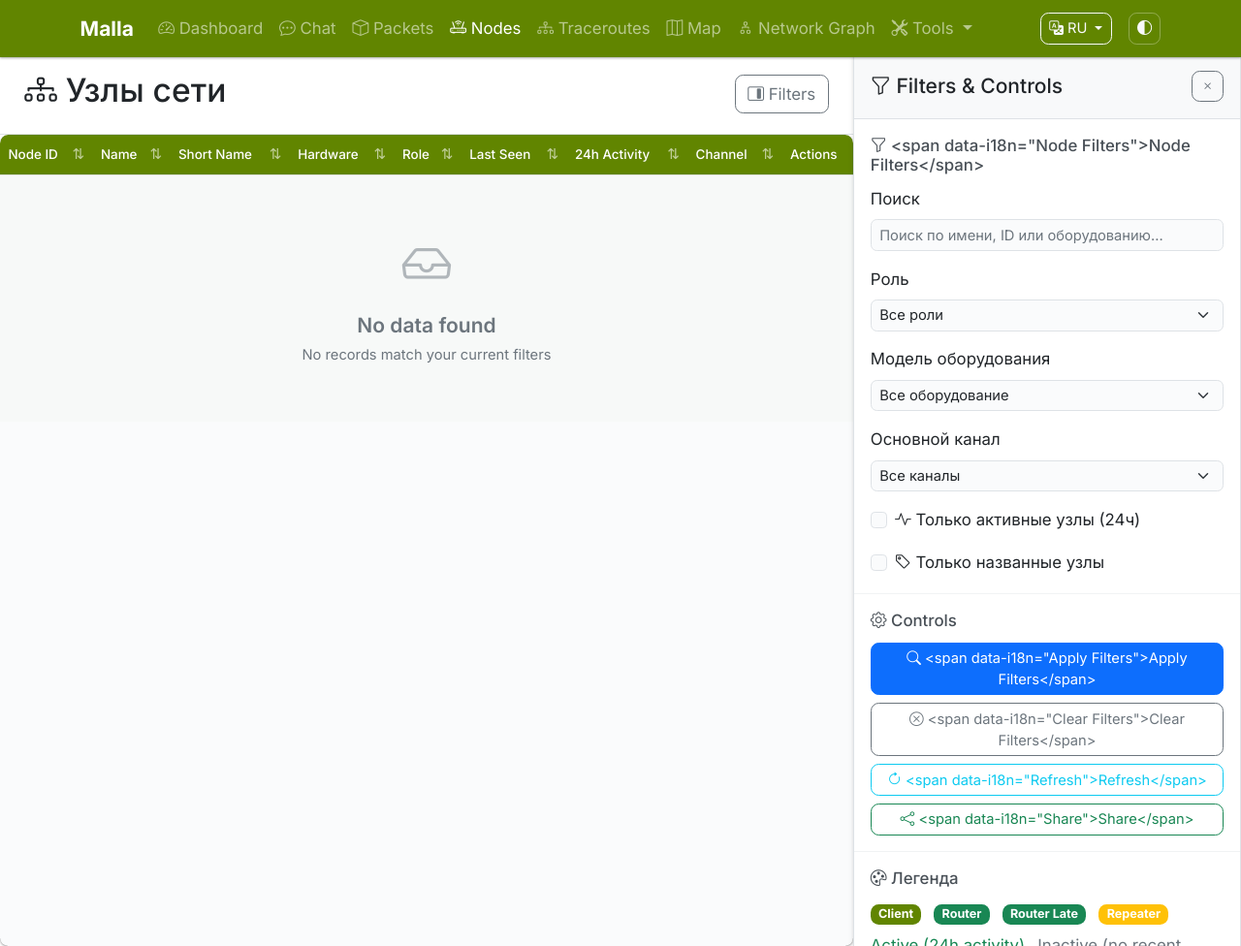
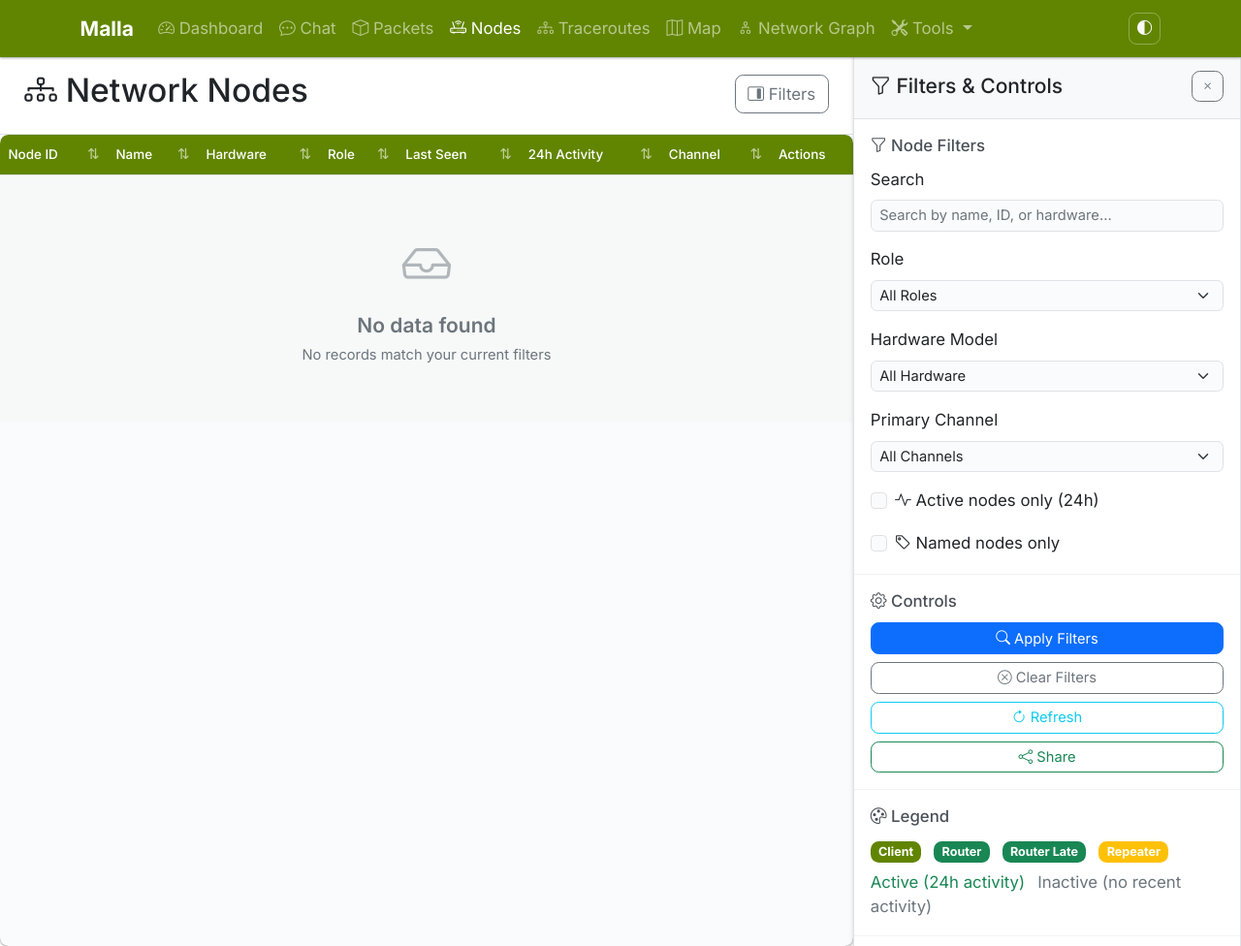
Before and after one commit to vfhdtk1-glitch/meshworks-malla, a Flask app: page /nodes in a window 1280 px wide. Shown: the whole page at 97% size. Run offline with Flask 3, Linux system fonts and the light colour scheme; data that the repository does not hold is empty; some libraries are stand-ins or nearby versions.

Commit message:
11111111

```diff
--- a/src/malla/static/js/i18n.js
+++ /dev/null
@@ -1,172 +0,0 @@
-(function () {
-    const TRANSLATIONS = {
-        'ru': {
-            // Dashboard
-            'Mesh Network Dashboard': 'Панель управления сетью Meshtastic',
-            'Mesh Metrics': 'Метрики сети',
-            'Total Nodes': 'Всего узлов',
-            'Active Nodes (24h)': 'Активные узлы (24ч)',
-            'Gateway Diversity': 'Разнообразие шлюзов',
-            'Protocol Diversity': 'Разнообразие протоколов',
-            'Total Messages': 'Всего сообщений',
-            'Processing Success': 'Успешная обработка',
-            'Network Activity Trends (7 Days)': 'Тренды сетевой активности (7 дней)',
-            'Network Health': 'Состояние сети',
-            'Network Coverage': 'Покрытие сети',
-            'Message Success Rate': 'Успешность сообщений',
-            'Multiple data sources improve reliability': 'Несколько источников данных повышают надежность',
-            'Recent Activity': 'Недавняя активность',
-            'Protocol Types': 'Типы протоколов',
-            'Node Activity Distribution': 'Распределение активности узлов',
-            'Gateway Activity Distribution': 'Распределение активности шлюзов',
-            'Signal Quality Distribution': 'Распределение качества сигнала',
-            'Message Routing Patterns': 'Паттерны маршрутизации сообщений',
-            'Protocol Usage (24h)': 'Использование протоколов (24ч)',
-            'Most Active Nodes': 'Самые активные узлы',
-            'Network Information': 'Информация о сети',
-            'Activity Summary': 'Сводка активности',
-            'Signal Quality': 'Качество сигнала',
-            'Avg RSSI': 'Средний RSSI',
-            'Avg SNR': 'Средний SNR',
-            'Network Health': 'Состояние сети',
-
-            // Nodes
-            'Network Nodes': 'Узлы сети',
-            'Node Filters': 'Фильтры узлов',
-            'Search': 'Поиск',
-            'Search by name, ID, or hardware...': 'Поиск по имени, ID или оборудованию...',
-            'Role': 'Роль',
-            'All Roles': 'Все роли',
-            'Hardware Model': 'Модель оборудования',
-            'All Hardware': 'Все оборудование',
-            'Primary Channel': 'Основной канал',
-            'All Channels': 'Все каналы',
-            'Active nodes only (24h)': 'Только активные узлы (24ч)',
-            'Named nodes only': 'Только названные узлы',
-            'Apply Filters': 'Применить фильтры',
-            'Clear Filters': 'Очистить фильтры',
-            'Refresh': 'Обновить',
-            'Share': 'Поделиться',
-            'Legend': 'Легенда',
-            'Name': 'Имя',
-            'Short Name': 'Краткое имя',
-            'Hardware': 'Оборудование',
-            'Last Seen': 'Последнее появление',
-            '24h Activity': 'Активность (24ч)',
-            'Channel': 'Канал',
-            'Actions': 'Действия',
-            'View node details': 'Просмотр деталей узла',
-            'View packets from this node': 'Просмотр пакетов от этого узла',
-            'View traceroutes from this node': 'Просмотр трассировок от этого узла',
-
-            // Common
-            'Loading...': 'Загрузка...',
-            'No data found': 'Данные не найдены',
-            'Try adjusting your search terms': 'Попробуйте изменить поисковый запрос',
-            'No records match your current filters': 'Нет записей, соответствующих вашим фильтрам',
-            'Error loading data': 'Ошибка загрузки данных',
-            'Excellent': 'Отличное',
-            'Good': 'Хорошее',
-            'Fair': 'Удовлетворительное',
-            'Poor': 'Плохое',
-            'Never': 'Никогда',
-            'Unknown': 'Неизвестно',
-            'Unnamed': 'Без имени'
-,
-
-            // Packets
-            'Packets': 'Пакеты',
-            'Packet Filters': 'Фильтры пакетов',
-
-            // Traceroute
-            'Traceroute Analysis': 'Анализ трассировок',
-            'Traceroute Filters': 'Фильтры трассировок'
-        }
-    };
-
-    const I18n = {
-        currentLanguage: 'ru', // Default to Russian as requested
-
-        /**
-         * Get translated string for current language
-         */
-        t(key) {
-            const translations = TRANSLATIONS[this.currentLanguage];
-            if (translations && translations[key]) {
-                return translations[key];
-            }
-            return key; // Return original key if no translation found
-        },
-
-        /**
-         * Set current language
-         */
-        setLanguage(lang) {
-            if (TRANSLATIONS[lang]) {
-                this.currentLanguage = lang;
-                // Store in localStorage
-                try {
-                    localStorage.setItem('malla_language', lang);
-                } catch (e) {
-                    // Ignore storage errors
-                }
-                return true;
-            }
-            return false;
-        },
-
-        /**
-         * Initialize i18n system
-         */
-        init() {
-            // Try to load language from localStorage
-            try {
-                const storedLang = localStorage.getItem('malla_language');
-                if (storedLang && TRANSLATIONS[storedLang]) {
-                    this.currentLanguage = storedLang;
-                }
-            } catch (e) {
-                // Ignore storage errors
-            }
-
-            // Apply translations to static content
-            this.applyTranslations();
-        },
-
-        /**
-         * Apply translations to static content
-         */
-        applyTranslations() {
-            // Translate all elements with data-i18n attribute
-            document.querySelectorAll('[data-i18n]').forEach(element => {
-                const key = element.getAttribute('data-i18n');
-                const translated = this.t(key);
-                element.textContent = translated;
-            });
-
-            // Translate placeholders
-            document.querySelectorAll('[data-i18n-placeholder]').forEach(element => {
-                const key = element.getAttribute('data-i18n-placeholder');
-                const translated = this.t(key);
-                element.placeholder = translated;
-            });
-
-            // Translate titles
-            document.querySelectorAll('[data-i18n-title]').forEach(element => {
-                const key = element.getAttribute('data-i18n-title');
-                const translated = this.t(key);
-                element.title = translated;
-            });
-        }
-    };
-
-    // Expose globally
-    window.I18n = I18n;
-
-    // Initialize when DOM is ready
-    if (document.readyState === 'loading') {
-        document.addEventListener('DOMContentLoaded', () => I18n.init());
-    } else {
-        I18n.init();
-    }
-})();
--- a/src/malla/templates/base.html
+++ b/src/malla/templates/base.html
@@ -151,18 +151,6 @@
                     </li>
                 </ul>
 
-                <!-- Language Selector -->
-                <div class="navbar-nav me-2">
-                    <div class="dropdown">
-                        <button class="btn btn-outline-light btn-sm dropdown-toggle" type="button" id="languageDropdown" data-bs-toggle="dropdown" aria-expanded="false">
-                            <i class="bi bi-translate"></i> <span id="currentLanguage">RU</span>
-                        </button>
-                        <ul class="dropdown-menu dropdown-menu-end" aria-labelledby="languageDropdown">
-                            <li><a class="dropdown-item" href="#" data-lang="ru">Русский</a></li>
-                        </ul>
-                    </div>
-                </div>
-
                 <!-- Dark Mode Toggle -->
                 <div class="navbar-nav">
                     <button id="theme-toggle" class="btn btn-outline-light btn-sm" type="button"
@@ -205,8 +193,6 @@
     <script src="{{ url_for('static', filename='js/node-cache.js', v=STATIC_VERSION) }}"></script>
     <!-- Dark Mode Toggle -->
     <script src="{{ url_for('static', filename='js/dark-mode-toggle.js', v=STATIC_VERSION) }}"></script>
-    <!-- Internationalization -->
-    <script src="{{ url_for('static', filename='js/i18n.js', v=STATIC_VERSION) }}"></script>
 
     <!-- Node tooltip functionality -->
     <script src="{{ url_for('static', filename='js/node-tooltips.js', v=STATIC_VERSION) }}"></script>
@@ -373,34 +359,5 @@
     -->
 
     {% block extra_js %}{% endblock %}
-
-    <script>
-    // Language switching functionality
-    document.addEventListener('DOMContentLoaded', function() {
-        // Language selector dropdown items
-        const languageItems = document.querySelectorAll('[data-lang]');
-
-        languageItems.forEach(item => {
-            item.addEventListener('click', function(e) {
-                e.preventDefault();
-                const lang = this.getAttribute('data-lang');
-
-                // Set the language in our i18n system
-                if (window.I18n && window.I18n.setLanguage) {
-                    window.I18n.setLanguage(lang);
-
-                    // Update the displayed language
-                    const currentLanguageElement = document.getElementById('currentLanguage');
-                    if (currentLanguageElement) {
-                        currentLanguageElement.textContent = lang.toUpperCase();
-                    }
-
-                    // Re-apply translations
-                    window.I18n.applyTranslations();
-                }
-            });
-        });
-    });
-    </script>
 </body>
 </html>
--- a/src/malla/templates/components/table_layout_macros.html
+++ b/src/malla/templates/components/table_layout_macros.html
@@ -1,20 +1,13 @@
 {# Table layout macros for full-screen views with collapsible sidebar #}
 
 {# Full-screen table container #}
-{% macro fullscreen_table_container(table_id, title, icon_class, toggle_button_id, i18n_key=None) %}
+{% macro fullscreen_table_container(table_id, title, icon_class, toggle_button_id) %}
 <div class="table-container">
     <!-- Main Table Area -->
     <div class="table-main">
         <div class="table-header">
             <div class="d-flex justify-content-between align-items-center">
-                <h2>
-                    <i class="{{ icon_class }}"></i>
-                    {% if i18n_key %}
-                        <span data-i18n="{{ i18n_key }}">{{ title }}</span>
-                    {% else %}
-                        {{ title }}
-                    {% endif %}
-                </h2>
+                <h2><i class="{{ icon_class }}"></i> {{ title }}</h2>
                 <button type="button" class="btn btn-outline-secondary" id="{{ toggle_button_id }}">
                     <i class="bi bi-layout-sidebar-inset-reverse"></i> Filters
                 </button>
--- a/src/malla/templates/nodes.html
+++ b/src/malla/templates/nodes.html
@@ -12,37 +12,37 @@
 <!-- Override the base template's container to make this page full-width/full-height -->
 </div> <!-- Close the base template's container -->
 
-{% call fullscreen_table_container("nodesTable", 'Network Nodes', "bi bi-diagram-3", "toggleSidebar", "Network Nodes") %}
+{% call fullscreen_table_container("nodesTable", "Network Nodes", "bi bi-diagram-3", "toggleSidebar") %}
     <!-- Main table content -->
     <div id="nodesTable" class="modern-table-container"></div>
 {% endcall %}
 
 <!-- Sidebar content (will be injected into the sidebar) -->
 <div id="sidebarContent" style="display: none;">
-    {% call filter_section("filtersForm", '<span data-i18n="Node Filters">Node Filters</span>') %}
+    {% call filter_section("filtersForm", "Node Filters") %}
         <div class="row g-3">
             <div class="col-12">
-                <label for="search" class="form-label" data-i18n="Search">Search</label>
-                <input type="text" class="form-control form-control-sm" id="search" name="search" data-i18n-placeholder="Search by name, ID, or hardware...">
+                <label for="search" class="form-label">Search</label>
+                <input type="text" class="form-control form-control-sm" id="search" name="search" placeholder="Search by name, ID, or hardware...">
             </div>
             <div class="col-12">
-                <label for="role" class="form-label" data-i18n="Role">Role</label>
+                <label for="role" class="form-label">Role</label>
                 <select class="form-select form-select-sm" id="role" name="role">
-                    <option value="" data-i18n="All Roles">All Roles</option>
+                    <option value="">All Roles</option>
                     <!-- Options will be loaded dynamically -->
                 </select>
             </div>
             <div class="col-12">
-                <label for="hw_model" class="form-label" data-i18n="Hardware Model">Hardware Model</label>
+                <label for="hw_model" class="form-label">Hardware Model</label>
                 <select class="form-select form-select-sm" id="hw_model" name="hw_model">
-                    <option value="" data-i18n="All Hardware">All Hardware</option>
+                    <option value="">All Hardware</option>
                     <!-- Options will be loaded dynamically -->
                 </select>
             </div>
             <div class="col-12">
-                <label for="primary_channel" class="form-label" data-i18n="Primary Channel">Primary Channel</label>
+                <label for="primary_channel" class="form-label">Primary Channel</label>
                 <select class="form-select form-select-sm" id="primary_channel" name="primary_channel">
-                    <option value="" data-i18n="All Channels">All Channels</option>
+                    <option value="">All Channels</option>
                     <!-- Options will be loaded dynamically -->
                 </select>
             </div>
@@ -50,7 +50,7 @@
                 <div class="form-check">
                     <input class="form-check-input" type="checkbox" id="active_only" name="active_only" value="1">
                     <label class="form-check-label" for="active_only">
-                        <i class="bi bi-activity"></i> <span data-i18n="Active nodes only (24h)">Active nodes only (24h)</span>
+                        <i class="bi bi-activity"></i> Active nodes only (24h)
                     </label>
                 </div>
             </div>
@@ -58,7 +58,7 @@
                 <div class="form-check">
                     <input class="form-check-input" type="checkbox" id="named_only" name="named_only" value="1">
                     <label class="form-check-label" for="named_only">
-                        <i class="bi bi-tag"></i> <span data-i18n="Named nodes only">Named nodes only</span>
+                        <i class="bi bi-tag"></i> Named nodes only
                     </label>
                 </div>
             </div>
@@ -66,16 +66,16 @@
     {% endcall %}
 
     {% set table_controls = [
-        {"class": "btn-primary", "id": "applyFilters", "icon": "bi bi-search", "text": '<span data-i18n="Apply Filters">Apply Filters</span>', "type": "button"},
-        {"class": "btn-outline-secondary", "id": "clearFilters", "icon": "bi bi-x-circle", "text": '<span data-i18n="Clear Filters">Clear Filters</span>', "type": "button"},
-        {"class": "btn-outline-info", "id": "refreshTable", "icon": "bi bi-arrow-clockwise", "text": '<span data-i18n="Refresh">Refresh</span>', "type": "button"},
-        {"class": "btn-outline-success", "id": "shareFilters", "icon": "bi bi-share", "text": '<span data-i18n="Share">Share</span>', "type": "button"}
+        {"class": "btn-primary", "id": "applyFilters", "icon": "bi bi-search", "text": "Apply Filters", "type": "button"},
+        {"class": "btn-outline-secondary", "id": "clearFilters", "icon": "bi bi-x-circle", "text": "Clear Filters", "type": "button"},
+        {"class": "btn-outline-info", "id": "refreshTable", "icon": "bi bi-arrow-clockwise", "text": "Refresh", "type": "button"},
+        {"class": "btn-outline-success", "id": "shareFilters", "icon": "bi bi-share", "text": "Share", "type": "button"}
     ] %}
     {{ table_controls_section(table_controls) }}
 
     <!-- Legend Section -->
     <div class="sidebar-section">
-        <h6><i class="bi bi-palette"></i> <span data-i18n="Legend">Legend</span></h6>
+        <h6><i class="bi bi-palette"></i> Legend</h6>
         <div class="legend-content">
             <div class="legend-item">
                 <span class="badge bg-primary me-2">Client</span>
@@ -261,7 +261,7 @@
             },
             {
                 key: 'node_name',
-                title: '<span data-i18n="Name">Name</span>',
+                title: 'Name',
                 sortable: true,
                 render: (value, row) => {
                     const displayName = value || 'Unnamed';
@@ -271,17 +271,8 @@
                 }
             },
             {
-                key: 'short_name',
-                title: '<span data-i18n="Short Name">Short Name</span>',
-                sortable: true,
-                render: (value, row) => {
-                    const displayName = value || 'N/A';
-                    return `<span title="Short name">${displayName}</span>`;
-                }
-            },
-            {
                 key: 'hw_model',
-                title: '<span data-i18n="Hardware">Hardware</span>',
+                title: 'Hardware',
                 sortable: true,
                 render: (value, row) => {
                     if (value && value !== 'Unknown') {
@@ -292,7 +283,7 @@
             },
             {
                 key: 'role',
-                title: '<span data-i18n="Role">Role</span>',
+                title: 'Role',
                 sortable: true,
                 render: (value, row) => {
                     if (value && value !== 'Unknown') {
@@ -312,7 +303,7 @@
             },
             {
                 key: 'last_packet_str',
-                title: '<span data-i18n="Last Seen">Last Seen</span>',
+                title: 'Last Seen',
                 sortable: true,
                 sortKey: 'last_packet_time',
                 render: (value, row) => {
@@ -324,7 +315,7 @@
             },
             {
                 key: 'packet_count_24h',
-                title: '<span data-i18n="24h Activity">24h Activity</span>',
+                title: '24h Activity',
                 sortable: true,
                 render: (value, row) => {
                     const count = parseInt(value) || 0;
@@ -340,7 +331,7 @@
             },
             {
                 key: 'primary_channel',
-                title: '<span data-i18n="Channel">Channel</span>',
+                title: 'Channel',
                 sortable: true,
                 render: (value) => {
                     return value ? `<span class="badge bg-secondary">${value}</span>` : '<span class="text-muted">Unknown</span>';
@@ -348,7 +339,7 @@
             },
             {
                 key: 'node_id',
-                title: '<span data-i18n="Actions">Actions</span>',
+                title: 'Actions',
                 sortable: false,
                 render: (value, row) => {
                     // Create filtered URLs using the URL manager
@@ -362,15 +353,15 @@
                     return `
                         <div class="btn-group" role="group">
                             <a href="/node/${value}"
-                               class="btn btn-sm btn-outline-primary" data-i18n-title="View node details" title="View node details">
+                               class="btn btn-sm btn-outline-primary" title="View node details">
                                 <i class="bi bi-info-circle"></i>
                             </a>
                             <a href="${packetsUrl}"
-                               class="btn btn-sm btn-outline-secondary" data-i18n-title="View packets from this node" title="View packets from this node">
+                               class="btn btn-sm btn-outline-secondary" title="View packets from this node">
                                 <i class="bi bi-envelope"></i>
                             </a>
                             <a href="${tracerouteUrl}"
-                               class="btn btn-sm btn-outline-info" data-i18n-title="View traceroutes from this node" title="View traceroutes from this node">
+                               class="btn btn-sm btn-outline-info" title="View traceroutes from this node">
                                 <i class="bi bi-diagram-3"></i>
                             </a>
                         </div>`;
--- a/src/malla/templates/packets.html
+++ b/src/malla/templates/packets.html
@@ -14,7 +14,7 @@
 <!-- Override the base template's container to make this page full-width/full-height -->
 </div> <!-- Close the base template's container -->
 
-{% call fullscreen_table_container("packetsTable", "Packets", "bi bi-envelope", "toggleSidebar", "Packets") %}
+{% call fullscreen_table_container("packetsTable", "Packets", "bi bi-envelope", "toggleSidebar") %}
     <!-- Main table content -->
     <div id="packetsTable" class="modern-table-container"></div>
 {% endcall %}
--- a/src/malla/templates/traceroute.html
+++ b/src/malla/templates/traceroute.html
@@ -14,7 +14,7 @@
 <!-- Override the base template's container to make this page full-width/full-height -->
 </div> <!-- Close the base template's container -->
 
-{% call fullscreen_table_container("tracerouteTable", "Traceroute Analysis", "bi bi-map", "toggleSidebar", "Traceroute Analysis") %}
+{% call fullscreen_table_container("tracerouteTable", "Traceroute Analysis", "bi bi-map", "toggleSidebar") %}
     <!-- Main table content -->
     <div id="tracerouteTable" class="modern-table-container"></div>
 {% endcall %}
```
Also changed, not shown: src/malla/services/analytics_service.py (+0 -27 lines), src/malla/templates/dashboard.html (+11 -14 lines).
